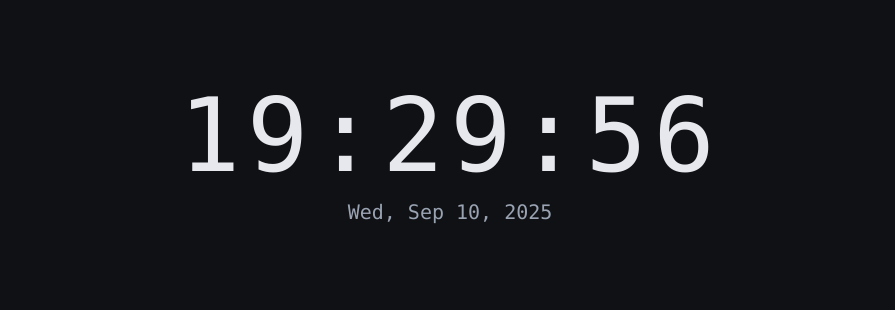
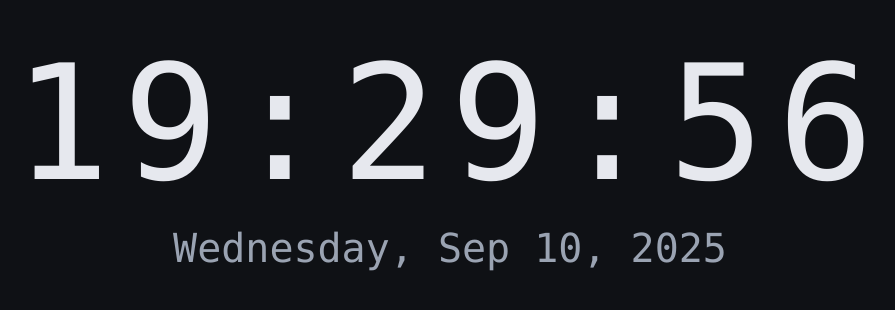
Before and after one commit to Miku-Riku/clock, a plain HTML site: page index.html in a window 1280 px wide. Shown: the part 250-560 px from the top of the page, without its empty margins (190-1085 px from the left). Drawn offline with Linux system fonts and the light colour scheme.

Commit message:
Update index.html

```diff
--- a/index.html
+++ b/index.html
@@ -3,7 +3,7 @@
 <head>
   <meta charset="utf-8" />
   <meta name="viewport" content="width=device-width,initial-scale=1" />
-  <title>Clean Clock</title>
+  <title>Big Clock</title>
   <style>
     :root { --bg:#0f1115; --fg:#e6e8ee; --sub:#9aa3b2; }
     html,body{height:100%;margin:0}
@@ -13,8 +13,8 @@
       font-family: ui-monospace, SFMono-Regular, Menlo, Consolas, monospace;
     }
     .wrap{ text-align:center }
-    .time{ font-size: clamp(36px, 8vw, 110px); letter-spacing: .06em }
-    .date{ margin-top:.3rem; font-size: clamp(12px, 2.5vw, 20px); color:var(--sub) }
+    .time{ font-size: clamp(60px, 15vw, 160px); letter-spacing: .08em }
+    .date{ margin-top:.5rem; font-size: clamp(20px, 5vw, 40px); color:var(--sub) }
     .blink{ animation: blink 1s steps(1,end) infinite }
     @keyframes blink{ 50% { opacity: .25 } }
   </style>
@@ -25,20 +25,17 @@
     <div class="date" id="d"></div>
   </div>
   <script>
-    const opts = { hour12: false }; // set to true for 12-hour
     function pad(n){ return String(n).padStart(2,'0'); }
     function fmt(){
       const now = new Date();
       let h = pad(now.getHours()), m = pad(now.getMinutes()), s = pad(now.getSeconds());
-      // blinking colon
       const colon = (now.getSeconds()%2===0) ? ':' : '<span class="blink">:</span>';
       document.getElementById('t').innerHTML = `${h}${colon}${m}${colon}${s}`;
       document.getElementById('d').textContent = now.toLocaleDateString(undefined, {
-        weekday:'short', year:'numeric', month:'short', day:'numeric'
+        weekday:'long', year:'numeric', month:'short', day:'numeric'
       });
     }
-    fmt();
-    setInterval(fmt, 1000);
+    fmt(); setInterval(fmt, 1000);
   </script>
 </body>
 </html>
```
